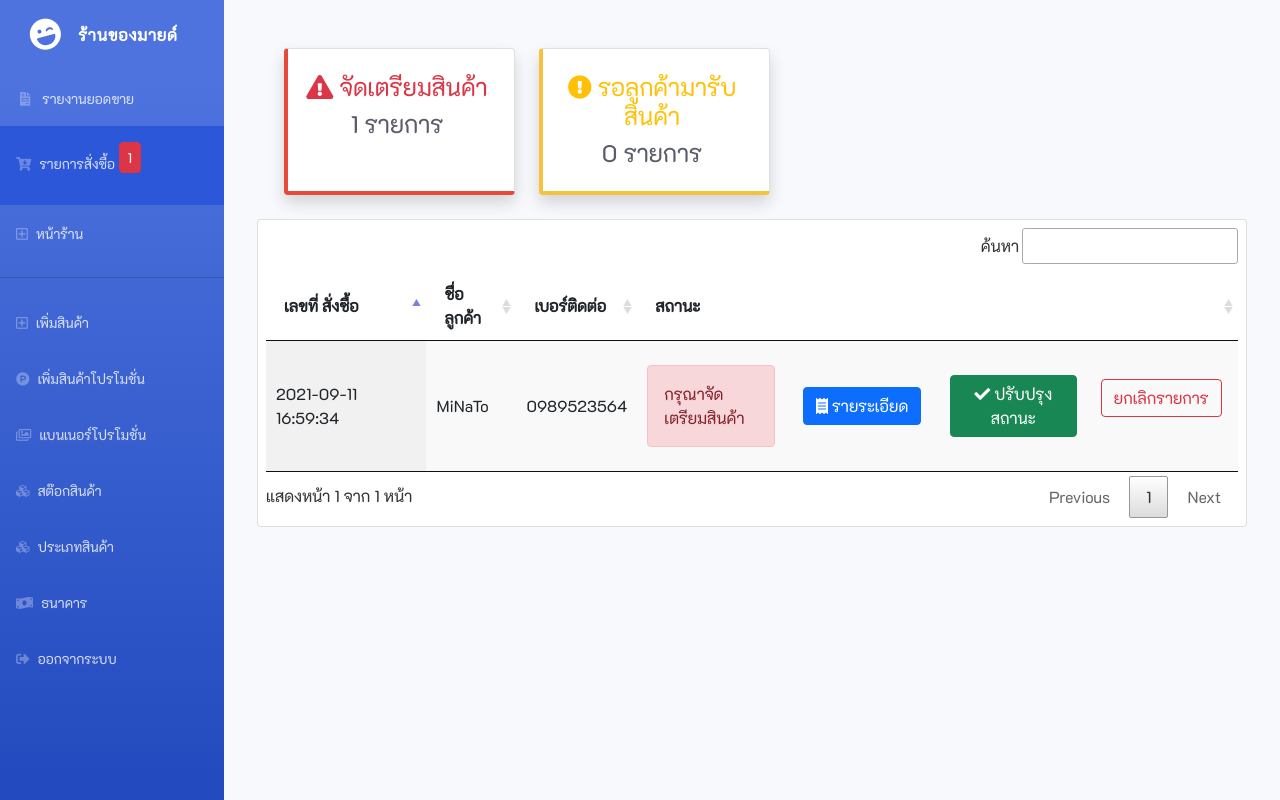
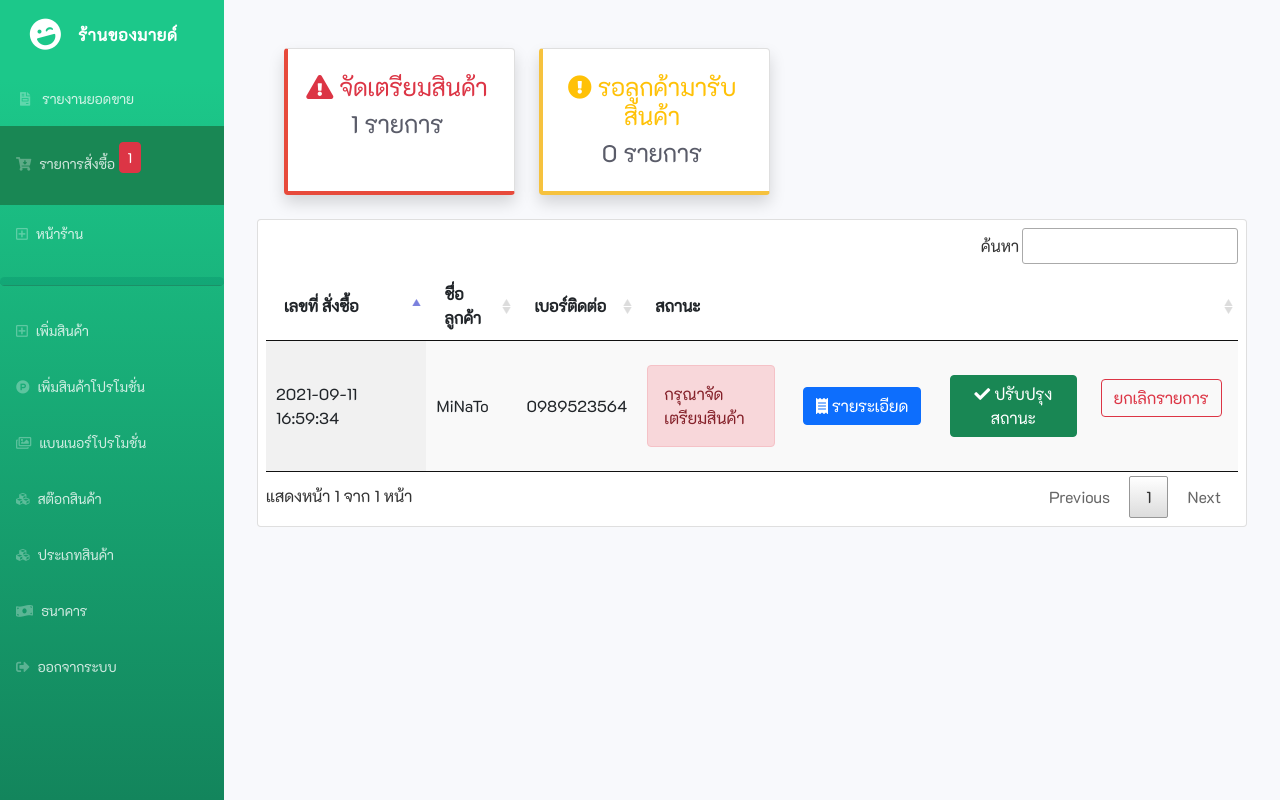
Before and after one commit to nitipoom42/Project_Rmutt, a PHP site: page /Admin/oder.php in a window 1280 px wide. Run offline with PHP 8.4, Linux system fonts and the light colour scheme; a user stored in the database is signed in; data comes from the database, SQL or seed files in the repository; some libraries are stand-ins or nearby versions.

Commit message:
แก้าี หน้าmenu admin

```diff
--- a/Admin/menu.php
+++ b/Admin/menu.php
@@ -1,6 +1,10 @@
 <!-- ต่อฐานข้อมูล -->
 <?php require_once('../sql/connect.php') ?>
 
+<?php
+@$url .= $_SERVER['REQUEST_URI'];
+@$url = substr($_SERVER["SCRIPT_NAME"], strrpos($_SERVER["SCRIPT_NAME"], "/") + 1);
+?>
 <?php
 
 $sql_oder = "SELECT * FROM oder_detail as od
@@ -26,16 +30,9 @@ if (@$_SESSION['status_onti'] == 1) {
     $_SESSION['status_onti'] = 0;
 }
 ?>
-
-<?php
-@$url .= $_SERVER['REQUEST_URI'];
-@$url = substr($_SERVER["SCRIPT_NAME"], strrpos($_SERVER["SCRIPT_NAME"], "/") + 1);
-?>
-
-
 <div id="content ">
     <!-- Sidebar -->
-    <ul class="navbar-nav bg-gradient-primary sidebar sidebar-dark accordion " id="accordionSidebar ">
+    <ul class="navbar-nav bg-gradient-success sidebar sidebar-dark accordion " id="accordionSidebar ">
 
         <!-- Sidebar - Brand -->
         <a class="sidebar-brand d-flex align-items-center justify-content-center " href="index.php">
@@ -70,7 +67,7 @@ if (@$_SESSION['status_onti'] == 1) {
                                                 echo "bg_menu_admin";
                                             } ?>" href="sell.php">
                 <i class="far fa-plus-square"></i>
-                <span>หน้าร้าน</span>
+                <span>หน้าร้าน </span>
             </a>
             <hr>
 
--- a/Admin/sell.php
+++ b/Admin/sell.php
@@ -42,10 +42,9 @@ if ($_SESSION['User'] != "admin") {
 </head>
 
 <body id="page-top">
-
     <!-- Page Wrapper -->
     <div id="wrapper">
-        <div id="menu"></div>
+        <?php require_once('menu.php') ?>
         <!-- Content Wrapper -->
         <div id="content-wrapper" class="d-flex flex-column">
             <!-- Main Content -->
@@ -73,7 +72,6 @@ if ($_SESSION['User'] != "admin") {
         <script src="//cdn.jsdelivr.net/npm/sweetalert2@11"></script>
         <script>
             $(document).ready(function() {
-                $('#menu').load('menu.php');
                 $('#sell').load('sell_items.php');
             });
         </script>
--- a/Asset/css.css
+++ b/Asset/css.css
@@ -11,6 +11,10 @@ html {
 body {
   background-color: #ffffff;
   font-family: "K2D", sans-serif;
+}
+hr {
+  border-radius: 0.5rem;
+  border-top: 0.5rem solid #008065;
 }
 /* width */
 ::-webkit-scrollbar {
@@ -280,7 +284,7 @@ button.slick-next::before {
 }
 
 .bg_menu_admin {
-  background: #2c57d8;
+  background: #198754;
 }
 
 .box_sell_product {
@@ -402,6 +406,11 @@ tr {
   position: relative;
   top: 6rem;
 }
+.btn_edit_member {
+  position: relative;
+  left: 35rem;
+  bottom: 9rem;
+}
 @media print {
   @page {
     size: A6;
```
Also changed, not shown: User/member.php (+4 -5 lines).
